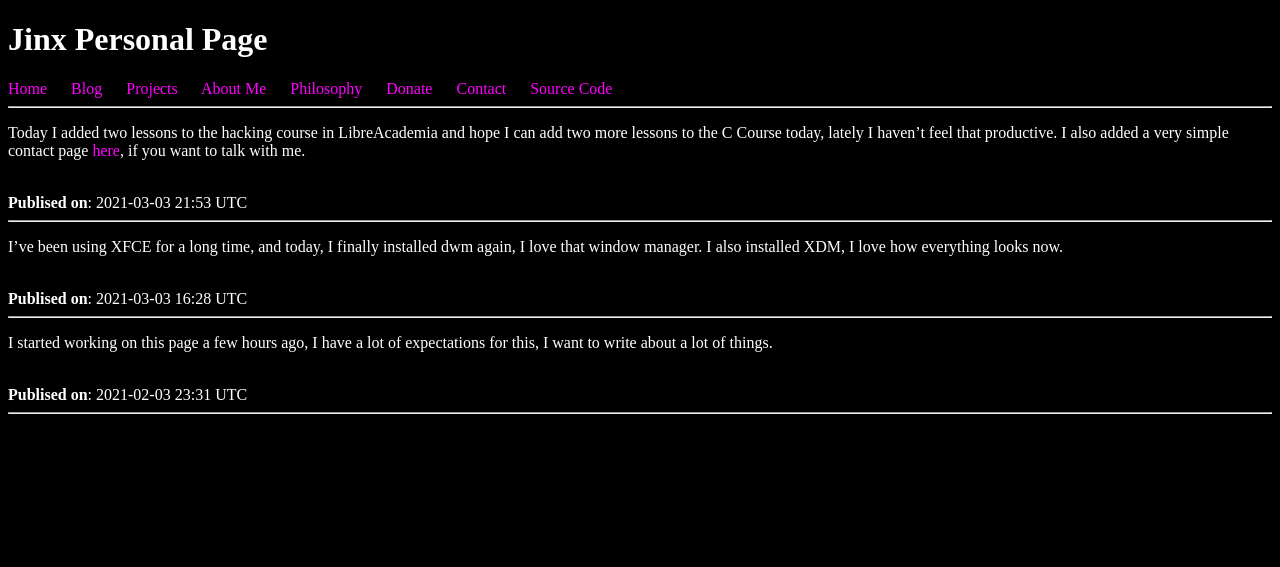
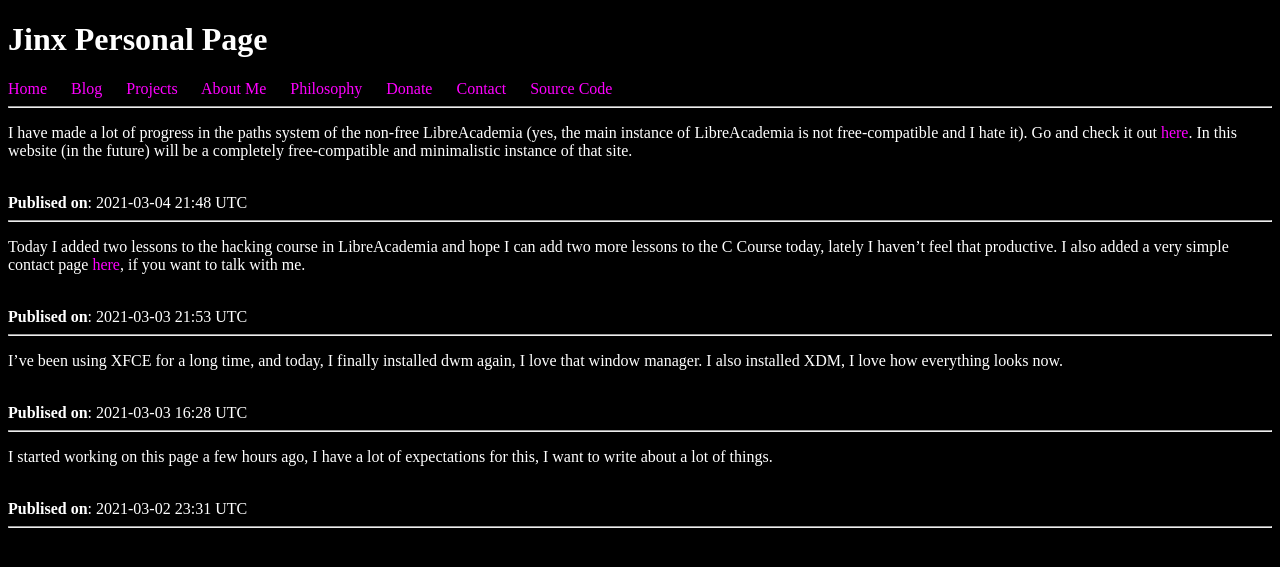
Before and after one commit to jinxcgco/Jinx, a Jekyll site: the page built from blog.html, in a window 1280 px wide. Shown: the top 567 px of the page. Built offline with Jekyll 4.4.1, drawn with Linux system fonts in a browser that asks for light colours.

Commit message:
Added a new blog entry

```diff
--- a/_data/blog.yml
+++ b/_data/blog.yml
@@ -1,6 +1,6 @@
 - content: >-
     I started working on this page a few hours ago, I have a lot of expectations for this, I want to write about a lot of things.
-  date: 2021-02-03 23:31 UTC
+  date: 2021-03-02 23:31 UTC
 
 - content: >-
     I've been using XFCE for a long time, and today, I finally installed dwm again, I love that window manager. I also installed XDM, I love how everything looks now.
@@ -11,3 +11,11 @@
 
     I also added a very simple contact page [here](/contact), if you want to talk with me.
   date: 2021-03-03 21:53 UTC
+
+- content: >-
+    I have made a lot of progress in the paths system of the non-free LibreAcademia (yes, the main instance of LibreAcademia is not free-compatible and I hate it).
+
+    Go and check it out [here](https://libreacademia.gq/paths).
+
+    In this website (in the future) will be a completely free-compatible and minimalistic instance of that site.
+  date: 2021-03-04 21:48 UTC
```
